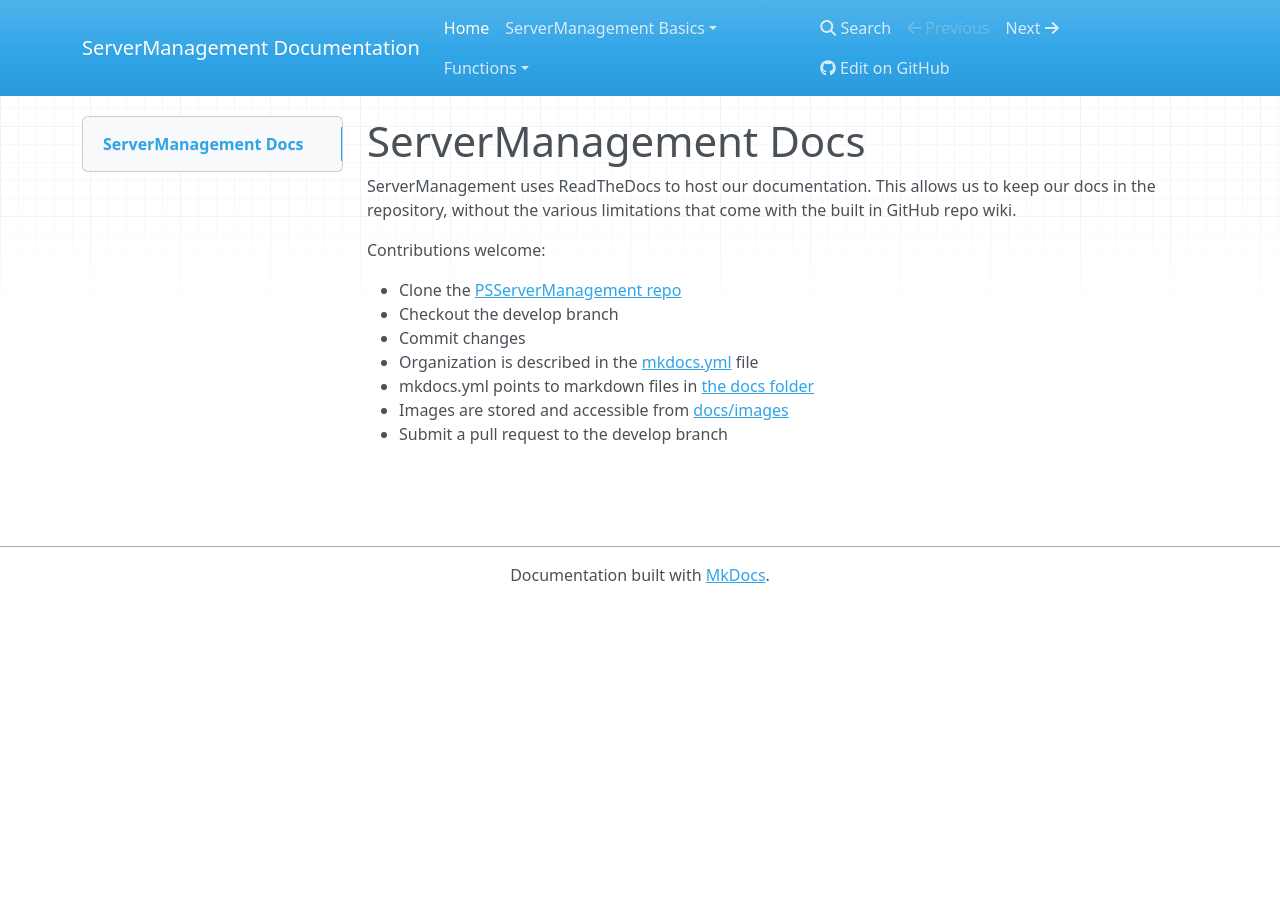
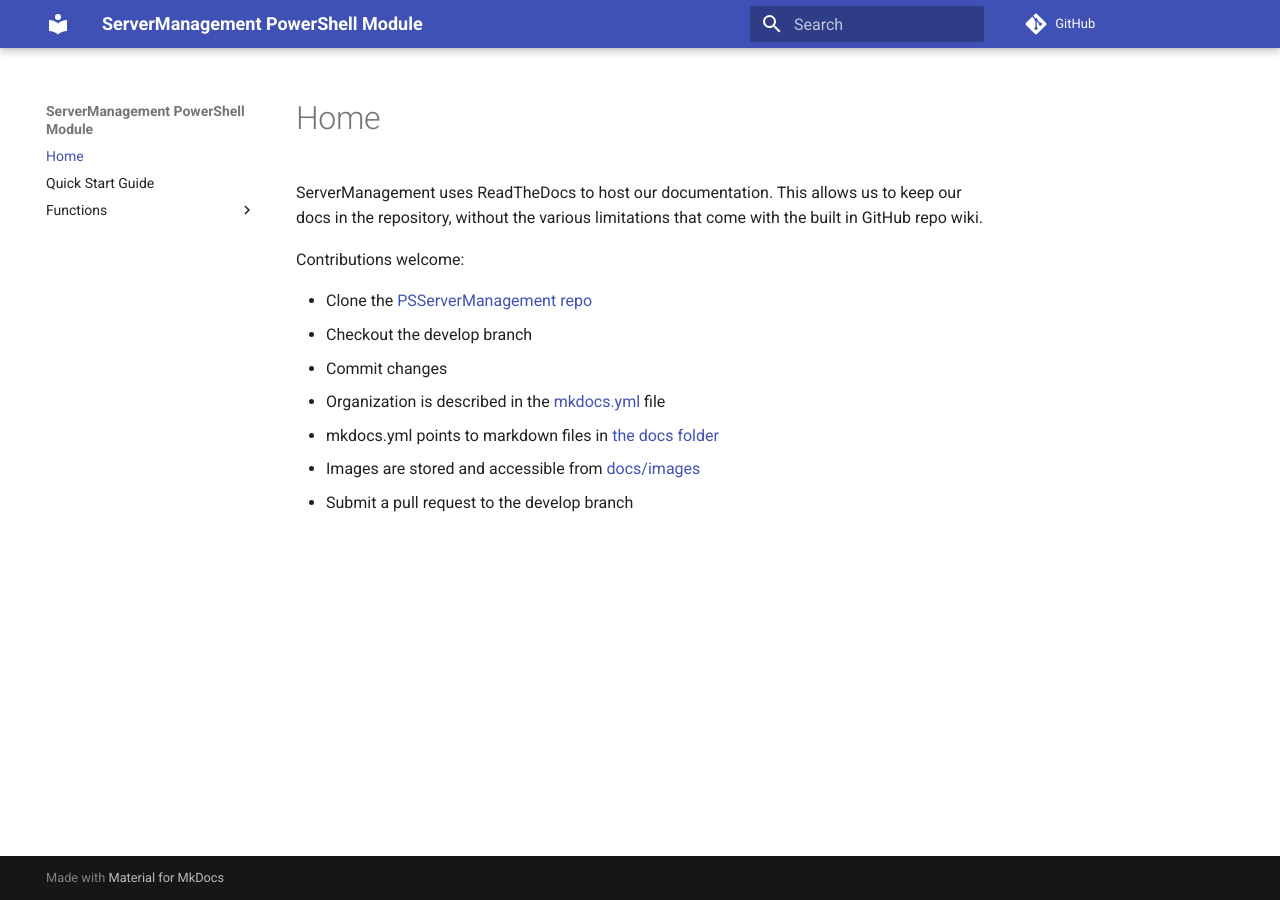
Before and after one commit to twillin912/PSServerManagement, an MkDocs documentation site: the page built from docs/index.md, in a window 1280 px wide. Built offline with MkDocs 1.6.1 and Material for MkDocs 9.7.7, drawn with Linux system fonts in a browser that asks for light colours; nearby versions of some CDN libraries; comment, search, counter and statistics services are not loaded; old or Windows-style settings are respelled for this version of MkDocs; part of the change alters nothing that is shown.

Commit message:
update documentation

```diff
--- a/docs/index.md
+++ b/docs/index.md
@@ -1,4 +1,4 @@
-# ServerManagement Docs
+# Home
 
 ServerManagement uses ReadTheDocs to host our documentation.  This allows us to keep our docs in the repository, without the various limitations that come with the built in GitHub repo wiki.
 
--- a/mkdocs.yml
+++ b/mkdocs.yml
@@ -1,19 +1,5 @@
-site_name: ServerManagement Documentation
+site_name: ServerManagement PowerShell Module
 repo_url: https://github.com/twillin912/PSServerManagement
 theme:
-  name: mkdocs
+  name: material
   highlightjs: true
-pages:
-  - Home: index.md
-  - ServerManagement Basics:
-    - Quick Start: quickstart.md
-  - Functions:
-    - Disable-SChannelFeature: Functions/Disable-SChannelFeature.md
-    - Get-ComputerDetail: Functions/Get-ComputerDetail.md
-    - Get-ComputerSerialNumber: Functions/Get-ComputerSerialNumber.md
-    - Get-DfsrBacklogStatus: Functions/Get-DfsrBacklogStatus.md
-    - Get-IISLogPath: Functions/Get-IISLogPath.md
-    - Get-RDSession: Functions/Get-RDSession.md
-    - Install-DiskCleanupTool: Functions/Install-DiskCleanupTool.md
-    - Invoke-LogRotation: Functions/Invoke-LogRotation.md
-    - Register-LogRotationTask: Functions/Register-LogRotationTask.md
```
